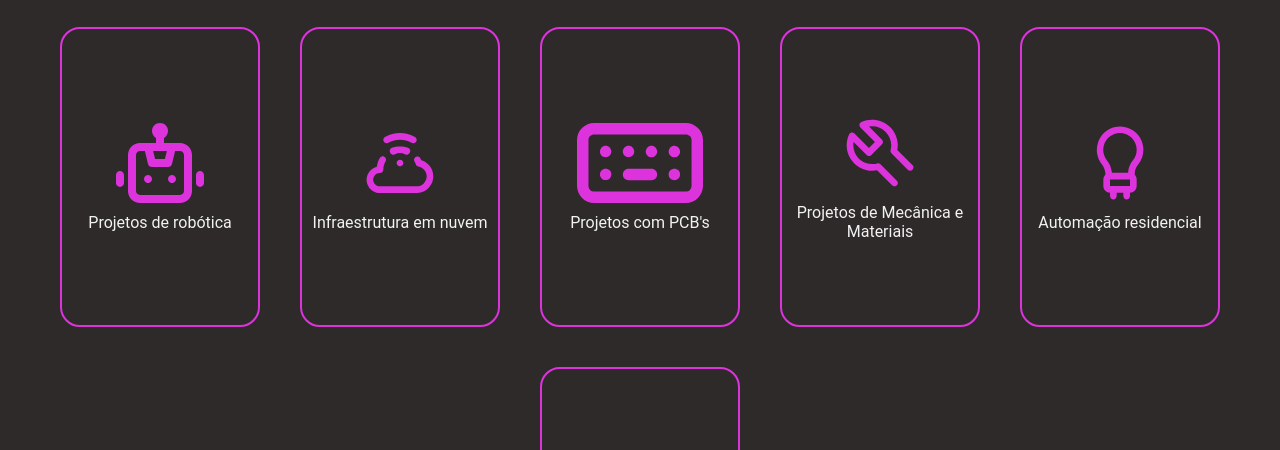
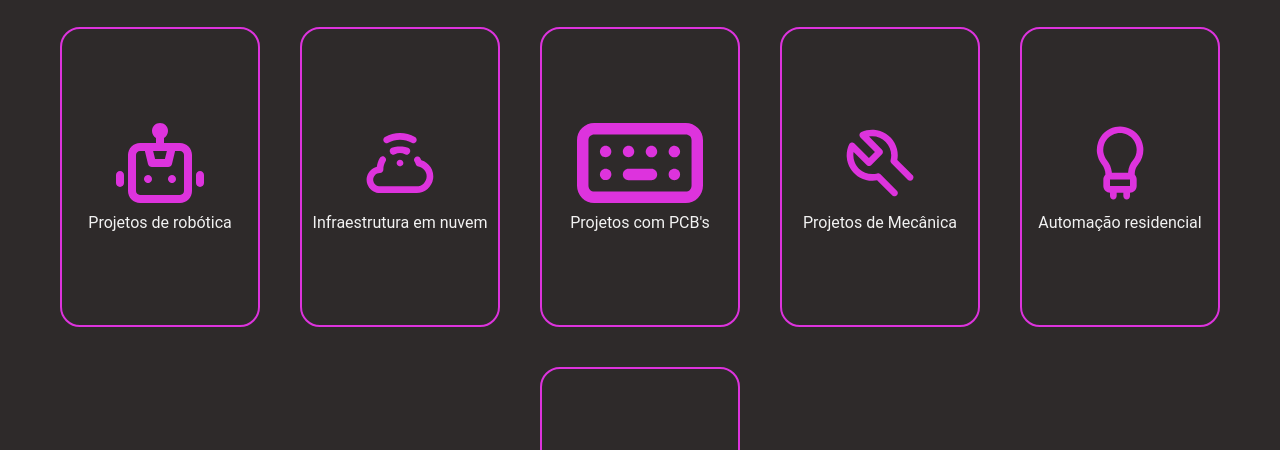
Before and after one commit to GuiRosa00/dinamica-pame, a plain HTML site: page index.html in a window 1280 px wide. Shown: the part 592-1042 px from the top of the page. Drawn offline with Linux system fonts and the light colour scheme.

Commit message:
change name

```diff
--- a/index.html
+++ b/index.html
@@ -64,7 +64,7 @@
         </div>
         <div class="service-item">
           <img src="assets/tool.svg" alt="Tool">
-          <p>Projetos de Mecânica e Materiais</p>
+          <p>Projetos de Mecânica</p>
         </div>
         <div class="service-item">
           <img src="assets/lamp.svg" alt="Lamp">
```
